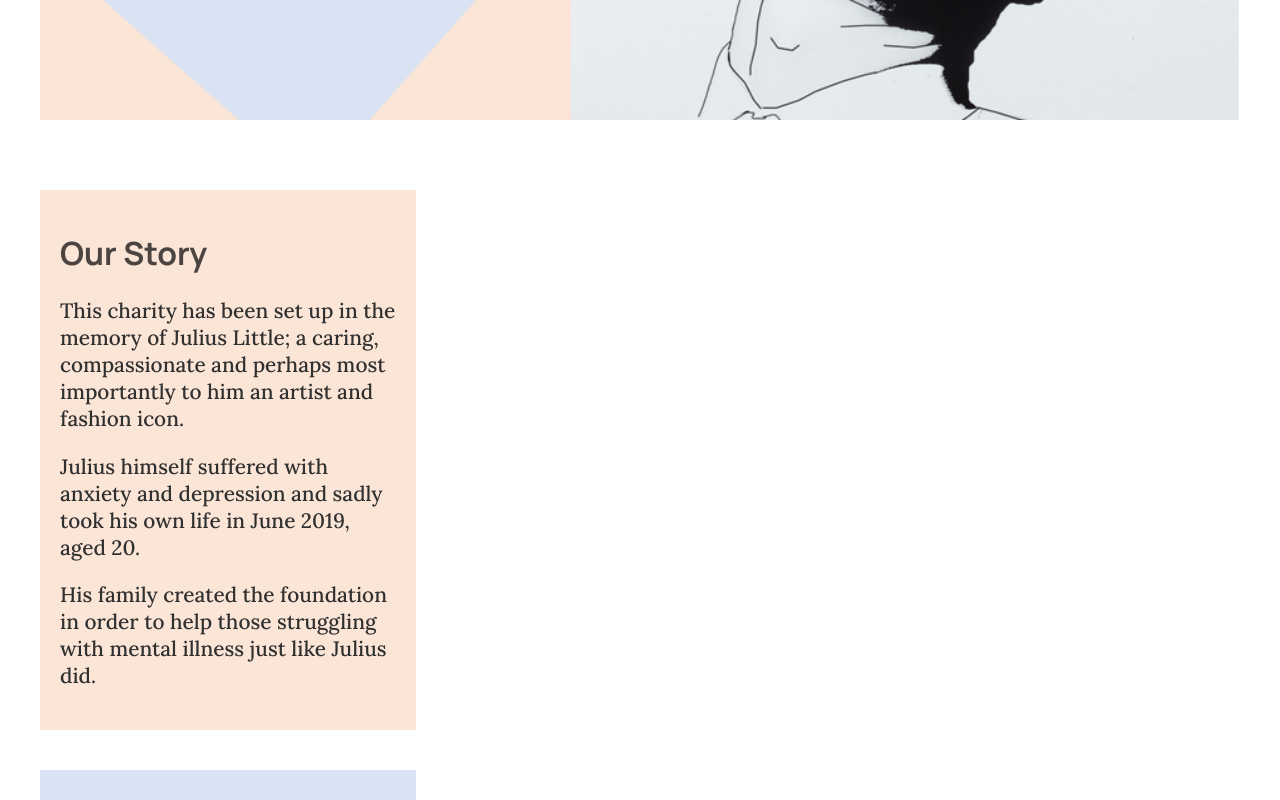
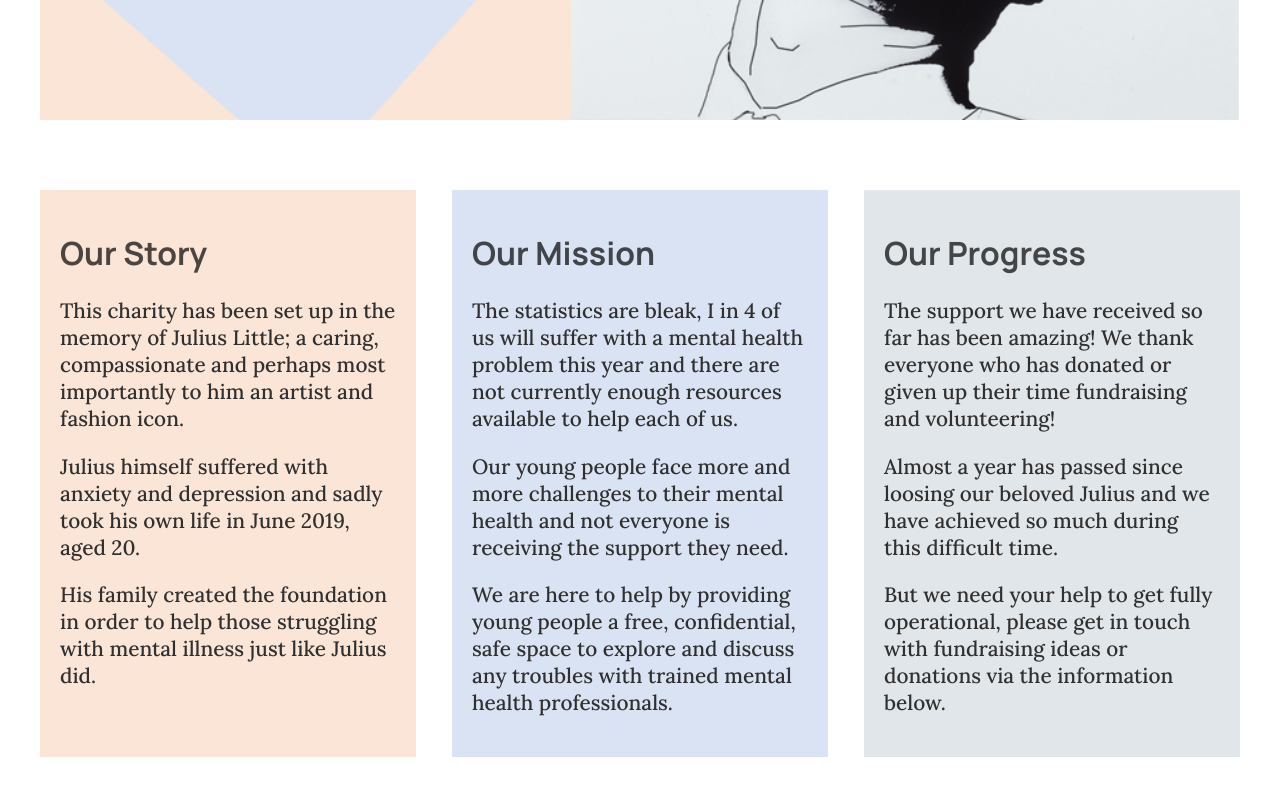
Before and after one commit to HarryTurner93/jlf, a React (Create React App) app: page / in a window 1280 px wide. Shown: the part 780-1580 px from the top of the page. Built offline with nearby package versions, Linux system fonts and the light colour scheme.

Commit message:
Fixed layout issue with web size.

```diff
--- a/src/appStyles.module.css
+++ b/src/appStyles.module.css
@@ -343,7 +343,9 @@ h2 {
         background-color: white;
         padding-top: 50px;
         display: flex;
+        flex-direction: row;
         justify-content: space-between;
+        align-items: stretch;
     }
 
     .box {
```
